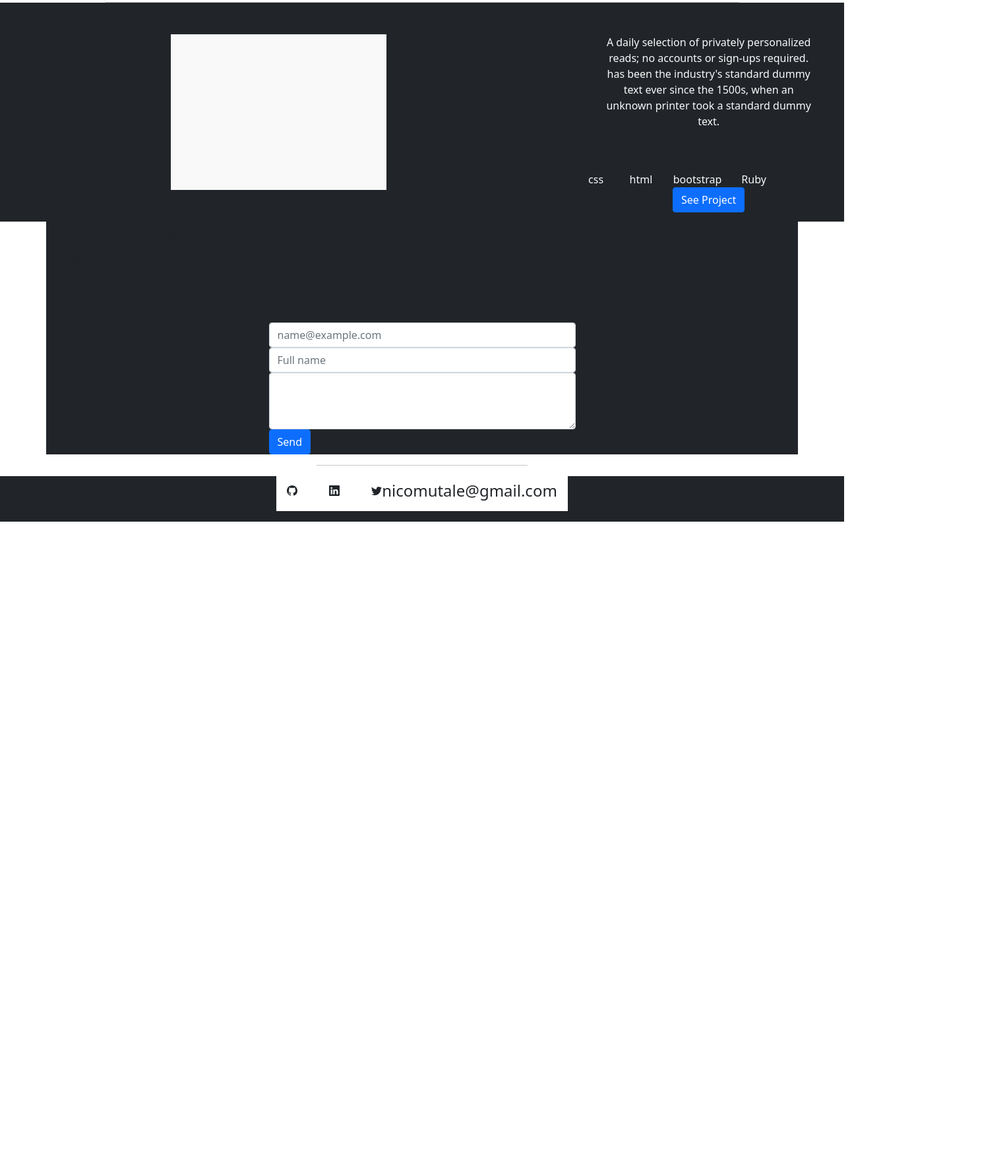
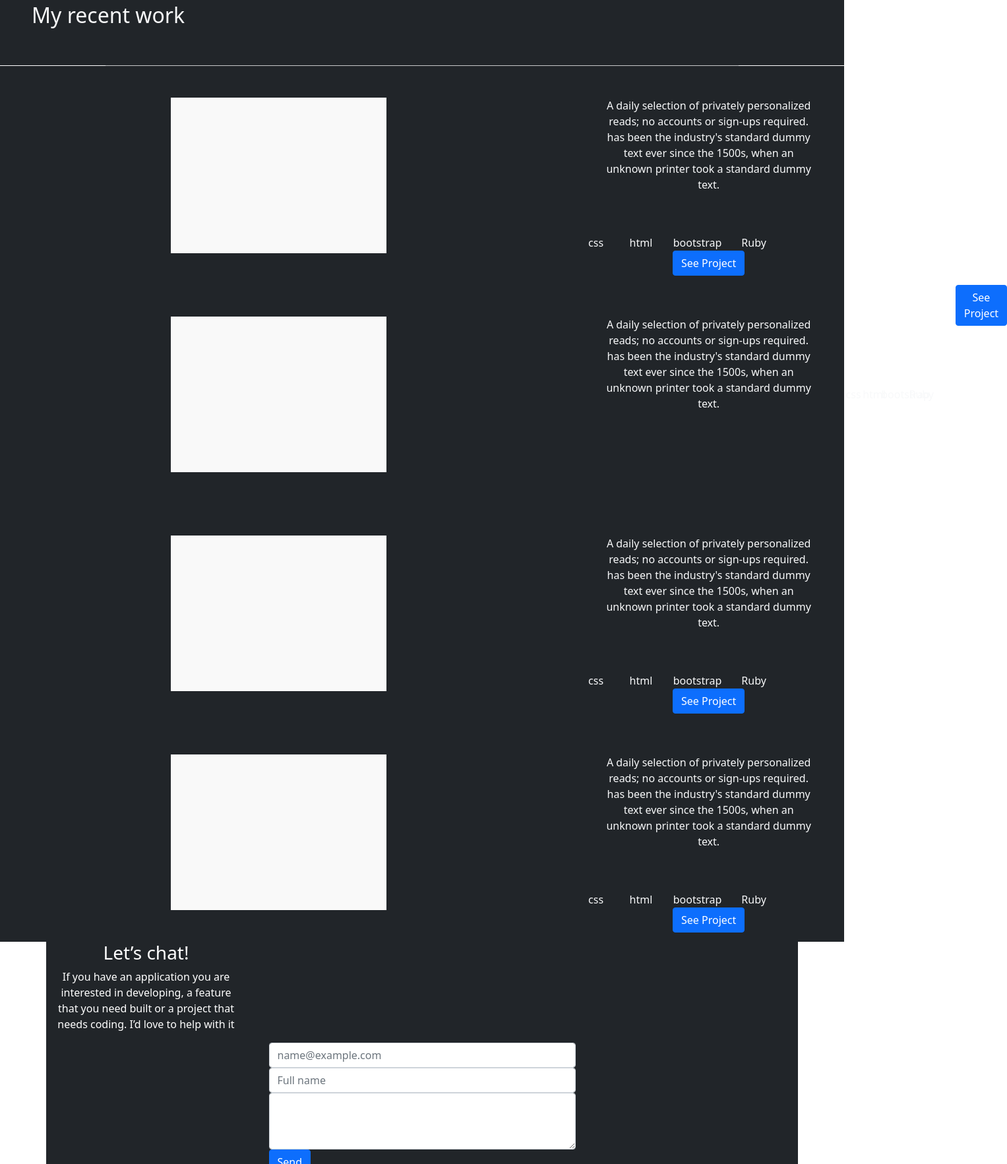
Before and after one commit to Mutalenic/My-portfolio, a plain HTML site: page index.html in a window 1280 px wide. Shown: the part 619-2384 px from the top of the page at 66% size, 1527 px wide, since content can reach past the window. Before the commit the page ends 1410 px from the top, so only its background shows below. Drawn offline with nearby package versions, Linux system fonts and the light colour scheme.

Commit message:
updated desktop-bootstrap

```diff
--- a/index.html
+++ b/index.html
@@ -77,10 +77,10 @@
         <li>Terminal</li>
       </ul>
     </div>
-    <div class="w-25 m-auto">
+    <div class="bg-dark text-light w-25 m-auto">
       <hr class="">
     </div>
-    <div class="container d-flex m-auto">
+    <div class="bg-dark text-light container d-flex m-auto">
       <span>Work<svg xmlns="http://www.w3.org/2000/svg" width="16" height="16" fill="currentColor"
           class="bi bi-arrow-down" viewBox="0 0 16 16">
           <path fill-rule="evenodd"
@@ -88,7 +88,7 @@
         </svg>
       </span>
 
-      <div class="m-auto">
+      <div class="bg-dark text-white m-auto">
         <ul class="d-flex list-unstyled">
           <li>
             <svg xmlns="http://www.w3.org/2000/svg" width="16" height="16" fill="currentColor" class="bi bi-github"
@@ -114,7 +114,7 @@
         </ul>
       </div>
 
-      <span><svg xmlns="http://www.w3.org/2000/svg" width="16" height="16" fill="currentColor" class="bi bi-arrow-down"
+      <span class="bg-dark text-light"><svg xmlns="http://www.w3.org/2000/svg" width="16" height="16" fill="currentColor" class="bi bi-arrow-down"
           viewBox="0 0 16 16">
           <path fill-rule="evenodd"
             d="M8 1a.5.5 0 0 1 .5.5v11.793l3.146-3.147a.5.5 0 0 1 .708.708l-4 4a.5.5 0 0 1-.708 0l-4-4a.5.5 0 0 1 .708-.708L7.5 13.293V1.5A.5.5 0 0 1 8 1z" />
@@ -123,7 +123,7 @@
   </section>
 
   <section class="bg-dark text-light">
-    <div class="container">
+    <div class="d-flex justify-content-start p-5">
       <h2>My recent work</h2>
     </div>
   </section>
@@ -155,9 +155,93 @@
       </div>
     </div>
   </section>
+
+<section class="bg-dark text-light d-start text-center justify-content-end">
+<div class="justify-content-end">
+<div class="row">
+ <div class="col-8 p-5">
+   <img src="bgimages/placeholder.png " class="img-fluid" />
+ </div>
+ <div class="col-sm-4 justify-content-start d-flex">
+   <div class="col-12 p-5 justify-content-start">
+   <p>A daily selection of privately personalized reads; no accounts or sign-ups required. has been the
+     industry's
+     standard dummy text ever since the 1500s, when an unknown printer took a standard dummy text.</p>
+   </div>
+   <div class="m-auto">
+     <ul class="list-unstyled d-flex justify-content-col m-auto">
+       <li class="col-2">css</li>
+       <li class="col-2">html</li>
+       <li class="col-3">bootstrap</li>
+       <li class="col-2">Ruby</li>
+     </ul>
+   </div>
+   <div>
+     <a href="#" class="btn btn-primary">See Project</a>
+   </div>
+ </div>
+</div>
+</div>
+</section>
+<section class="bg-dark text-light text-center">
+<div class="justify-content-center">
+<div class="row">
+ <div class="col-8 p-5">
+   <img src="bgimages/placeholder.png " class="img-fluid" />
+ </div>
+ <div class="col-sm-4">
+   <div class="col-18 p-5">
+   <p>A daily selection of privately personalized reads; no accounts or sign-ups required. has been the
+     industry's
+     standard dummy text ever since the 1500s, when an unknown printer took a standard dummy text.</p>
+   </div>
+   <div class="m-auto">
+     <ul class="list-unstyled d-flex justify-content-col m-auto">
+       <li class="col-2">css</li>
+       <li class="col-2">html</li>
+       <li class="col-3">bootstrap</li>
+       <li class="col-2">Ruby</li>
+     </ul>
+   </div>
+   <div>
+     <a href="#" class="btn btn-primary">See Project</a>
+   </div>
+ </div>
+</div>
+</div>
+</section>
+
+<section class="bg-dark text-light text-center">
+<div class="justify-content-center">
+<div class="row">
+ <div class="col-8 p-5">
+   <img src="bgimages/placeholder.png " class="img-fluid" />
+ </div>
+ <div class="col-sm-4">
+   <div class="col-18 p-5">
+   <p>A daily selection of privately personalized reads; no accounts or sign-ups required. has been the
+     industry's
+     standard dummy text ever since the 1500s, when an unknown printer took a standard dummy text.</p>
+   </div>
+   <div class="m-auto">
+     <ul class="list-unstyled d-flex justify-content-col m-auto">
+       <li class="col-2">css</li>
+       <li class="col-2">html</li>
+       <li class="col-3">bootstrap</li>
+       <li class="col-2">Ruby</li>
+     </ul>
+   </div>
+   <div>
+     <a href="#" class="btn btn-primary">See Project</a>
+   </div>
+ </div>
+</div>
+</div>
+</section>
+
   <section class="bg-dark container">
     <div class="col-12 col-lg-6">
-      <div class="col-6 text-center">
+      <div class="col-6 text-center text-white">
         <h3>
           Let’s chat!
         </h3>
```
